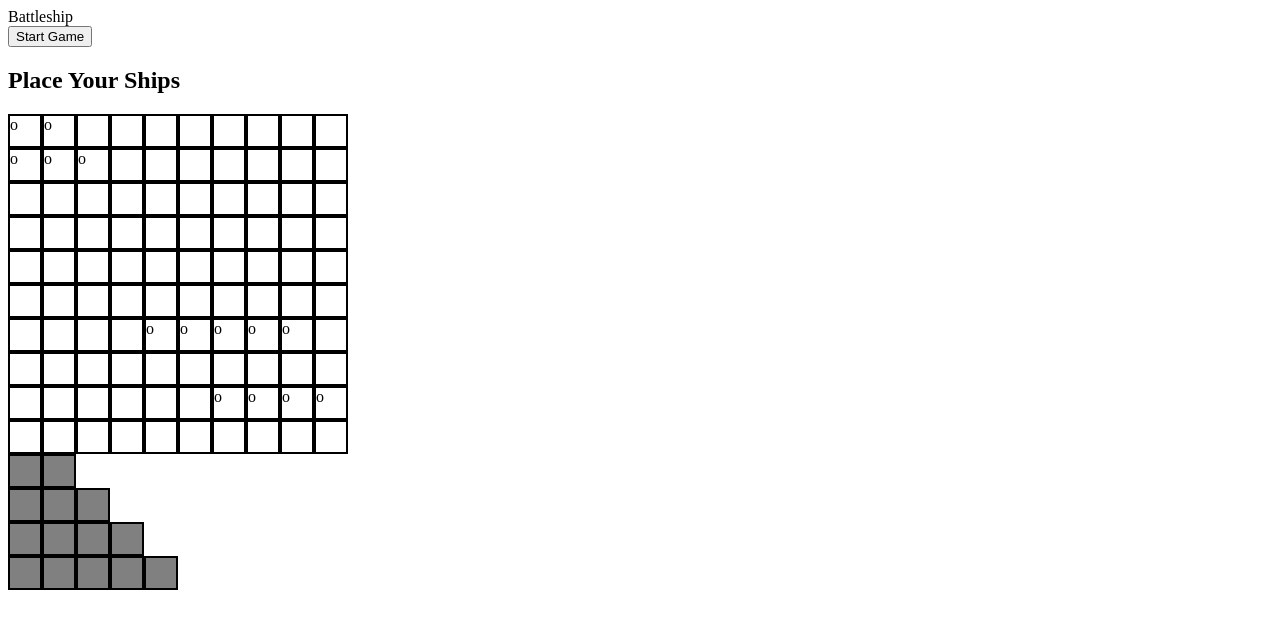
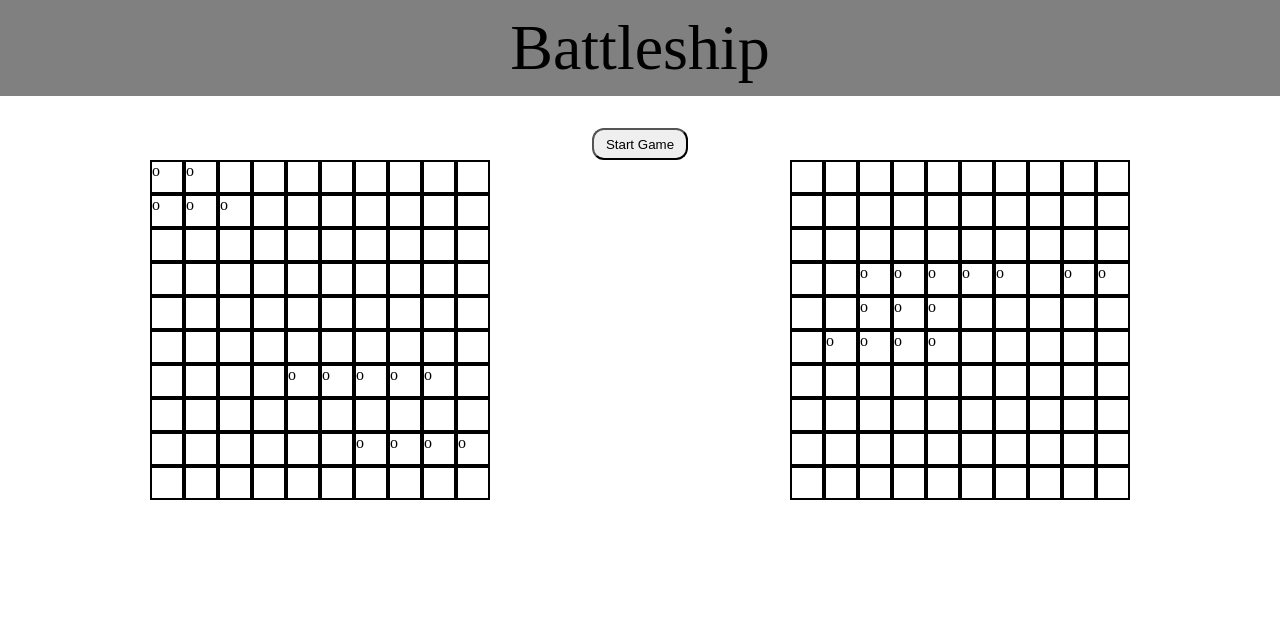
Before and after one commit to JohnMikko27/battleship, a website built with webpack: page src/index.html in a window 1280 px wide. Built offline with nearby package versions, Linux system fonts and the light colour scheme.

Commit message:
Add styling

```diff
--- a/src/index.html
+++ b/src/index.html
@@ -8,7 +8,10 @@
   </head>
   <body>
     <div id="title">Battleship</div>
-    <button>Start Game</button>
+    <div id="button-container">
+      <!-- maybe change start game to restart game after it is clicked once, and just switch between the two -->
+      <button id="start-game-button">Start Game</button>
+    </div>
     <div id="gameboards-container">
       <div id="left"></div>
       <div id="right"></div>
--- a/src/modules/game.js
+++ b/src/modules/game.js
@@ -32,9 +32,9 @@ const Game = (() => {
 
     gameboard2.placeAiShips();
 
-    // displayPlayerGameboard(player1, gameboard1);
-    // displayPlayerGameboard(player2, gameboard2);
-    displayModal(gameboard1);
+    displayPlayerGameboard(player1, gameboard1);
+    displayPlayerGameboard(player2, gameboard2);
+    // displayModal(gameboard1);
     const startGame = document.querySelector("button");
     startGame.addEventListener("click", playGame);
   };
--- a/src/styles.css
+++ b/src/styles.css
@@ -1,3 +1,31 @@
+html,
+body {
+  margin: 0;
+  padding: 0;
+}
+
+#title {
+  width: 100vw;
+  background-color: gray;
+  height: 6rem;
+  display: flex;
+  justify-content: center;
+  align-items: center;
+  font-size: 4rem;
+  margin-bottom: 2rem;
+}
+
+#button-container {
+  display: flex;
+  justify-content: center;
+}
+
+#start-game-button {
+  height: 2rem;
+  width: 6rem;
+  border-radius: 12px;
+}
+
 #left {
   display: grid;
   grid-template-columns: 1fr;
@@ -6,6 +34,7 @@
 #gameboards-container {
   display: grid;
   grid-template-columns: 1fr 1fr;
+  justify-items: center;
 }
 
 .row {
@@ -16,10 +45,29 @@
   border: 2px solid black;
   min-width: 30px;
   min-height: 30px;
+  max-height: 30px;
+  max-width: 30px;
+}
+
+/*
+ * Modal
+ */
+
+#modal {
+  z-index: 1;
+  display: flex;
+  justify-content: center;
+  gap: 1rem;
+}
+
+#ships-container {
+  display: grid;
+  gap: 0.5rem;
 }
 
 .ship {
   display: flex;
   background-color: gray;
   width: min-content;
+  height: min-content;
 }
```
Also changed, not shown: dist/index.html, dist/main.js.
